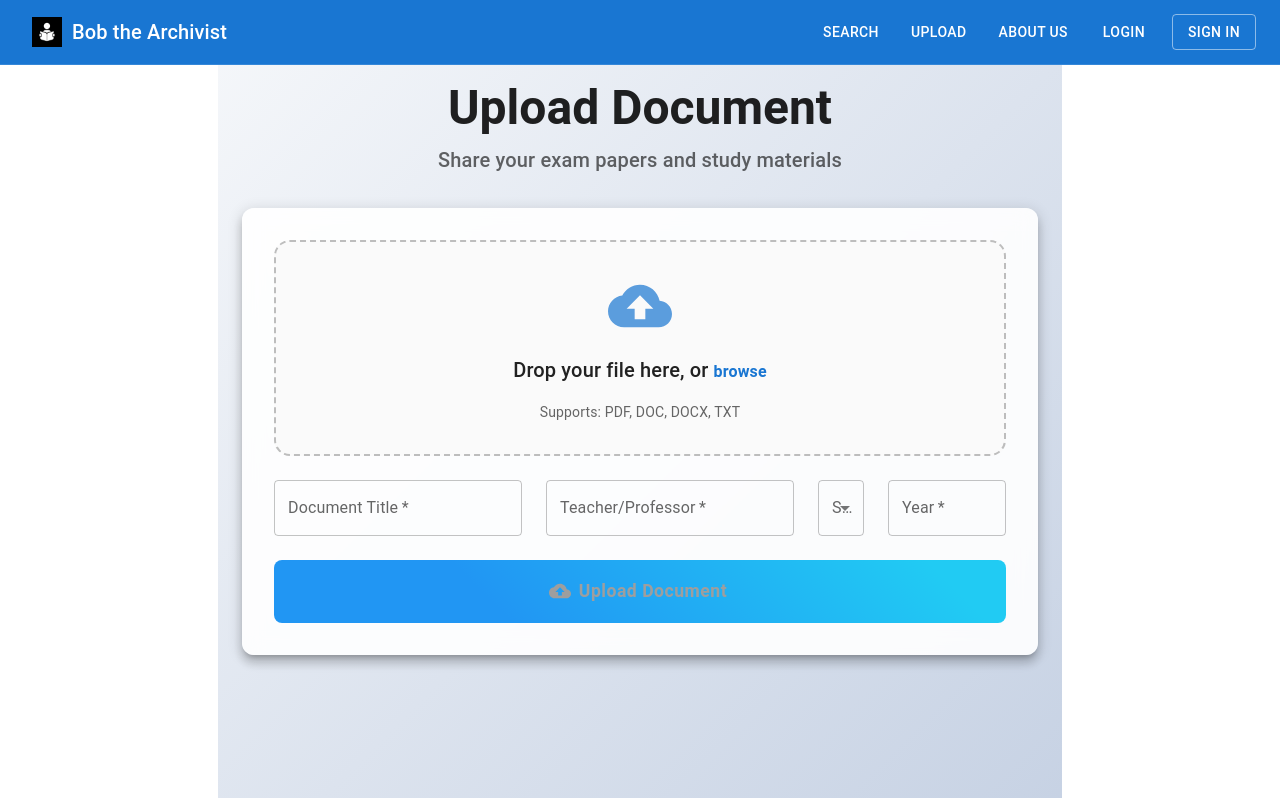
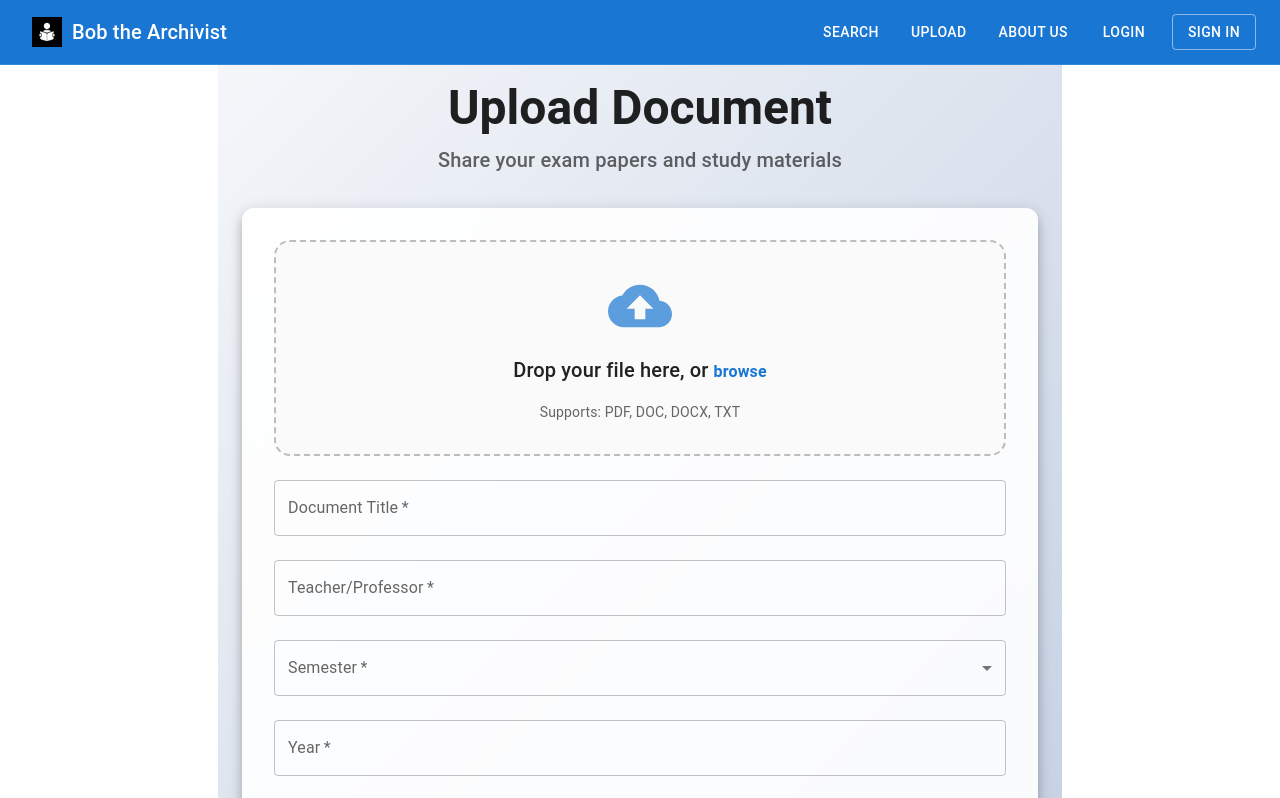
Before and after one commit to juanvictorqwerty/Ben-the-Archivist, a React (Vite) app in the folder Exam-Archive/: page /upload in a window 1280 px wide. Shown: the top 798 px of the page. Built offline with nearby package versions, Linux system fonts and the light colour scheme.

Commit message:
corrected typescript errors

```diff
--- a/Exam-Archive/src/pages/loginPage.tsx
+++ b/Exam-Archive/src/pages/loginPage.tsx
@@ -1,4 +1,4 @@
-import { Container,Paper,TextField,Button,Grid,Link, Typography, Box } from "@mui/material"
+import { Container,Paper,TextField,Button,Link, Typography, Box } from "@mui/material"
 import { useState } from 'react';
 import IconButton from '@mui/material/IconButton';
 import InputAdornment from '@mui/material/InputAdornment';
@@ -83,7 +83,7 @@ function LoginPage(){
                     }}}
 
             />
-            <Grid item xs={12} style={{ textAlign: 'center' }}>
+
                 <Button
                     type="submit"
                     variant="contained"
@@ -91,7 +91,7 @@ function LoginPage(){
                 >
                     Enter
                 </Button>
-            </Grid>
+
             <Box>
                     <Link component={RouterLink} to='/emailRecovery' variant="body2">
                         Forgot your password ?
--- a/Exam-Archive/src/pages/resetPassword.tsx
+++ b/Exam-Archive/src/pages/resetPassword.tsx
@@ -1,5 +1,5 @@
 import React, { useState, useEffect, type JSX } from 'react';
-import { TextField, Button, Grid, Typography, Box, Container, Paper, Alert } from "@mui/material";
+import { TextField, Button, Typography, Box, Container, Paper, Alert } from "@mui/material";
 import axios, { AxiosError, type AxiosRequestConfig } from 'axios';
 import IconButton from '@mui/material/IconButton';
 import { useNavigate, useLocation } from 'react-router-dom';
@@ -186,7 +186,7 @@ function ResetPasswordPage(): JSX.Element {
                         }}
                         inputProps={{ minLength: 8 }}
                     />
-                    <Grid item xs={12} style={{ textAlign: 'center' }}>
+
                         <Button
                             type="submit"
                             variant="contained"
@@ -195,7 +195,7 @@ function ResetPasswordPage(): JSX.Element {
                         >
                             {loading ? 'Resetting...' : 'Reset Password'}
                         </Button>
-                    </Grid>
+
                 </Box>
             </Paper>
         </Container>
--- a/Exam-Archive/src/pages/searchPage.tsx
+++ b/Exam-Archive/src/pages/searchPage.tsx
@@ -18,7 +18,7 @@ function SearchPage() {
         e.preventDefault();
         setLoading(true);
         setSearched(true);
-        let url = `http://127.0.0.1:8000/search/?q=${encodeURIComponent(query)}`;
+        let url = `${API_URL}/search/?q=${encodeURIComponent(query)}`;
         if (year) url += `&year=${year}`;
         if (semester) url += `&semester=${encodeURIComponent(semester)}`;
         try {
--- a/Exam-Archive/src/pages/signinPage.tsx
+++ b/Exam-Archive/src/pages/signinPage.tsx
@@ -1,4 +1,4 @@
-import { Container,Paper,TextField,Button,Grid,Link, Typography, Box } from "@mui/material"
+import { Container,Paper,TextField,Button,Link, Typography, Box } from "@mui/material"
 import { useState } from 'react';
 import axios from 'axios';
 import IconButton from '@mui/material/IconButton';
@@ -129,7 +129,7 @@ function SignInPage(){
                     )
                 }}}
             />
-            <Grid item xs={12} style={{ textAlign: 'center' }}>
+
                 <Button
                     type="submit"
                     variant="contained"
@@ -137,7 +137,7 @@ function SignInPage(){
                 >
                     Enter
                 </Button>
-            </Grid>
+
             <div>Have an account ?</div>
             <Box>
                 <Link component={RouterLink} to='/login' variant="body2">{'Login'}</Link>
--- a/Exam-Archive/src/pages/uploadPage.tsx
+++ b/Exam-Archive/src/pages/uploadPage.tsx
@@ -277,7 +277,7 @@ function Upload(): JSX.Element {
 
                                 {/* Form Fields */}
                                 <Grid container spacing={3}>
-                                    <Grid xs={12} md={6}>
+
                                         <TextField
                                             fullWidth
                                             label="Document Title"
@@ -288,9 +288,9 @@ function Upload(): JSX.Element {
                                             required
                                             variant="outlined"
                                         />
-                                    </Grid>
 
-                                    <Grid xs={12} md={6}>
+
+
                                         <TextField
                                             fullWidth
                                             label="Teacher/Professor"
@@ -301,9 +301,9 @@ function Upload(): JSX.Element {
                                             required
                                             variant="outlined"
                                         />
-                                    </Grid>
 
-                                    <Grid xs={12} md={6}>
+
+
                                         <TextField
                                             select
                                             fullWidth
@@ -318,9 +318,9 @@ function Upload(): JSX.Element {
                                             <MenuItem value="Spring">Spring</MenuItem>
                                             <MenuItem value="Summer">Summer</MenuItem>
                                         </TextField>
-                                    </Grid>
 
-                                    <Grid xs={12} md={6}>
+
+
                                         <TextField
                                             fullWidth
                                             type="number"
@@ -334,7 +334,7 @@ function Upload(): JSX.Element {
                                             variant="outlined"
                                         />
                                     </Grid>
-                                </Grid>
+
 
                                 {/* Status Messages */}
                                 {uploadStatus === 'success' && (
```
